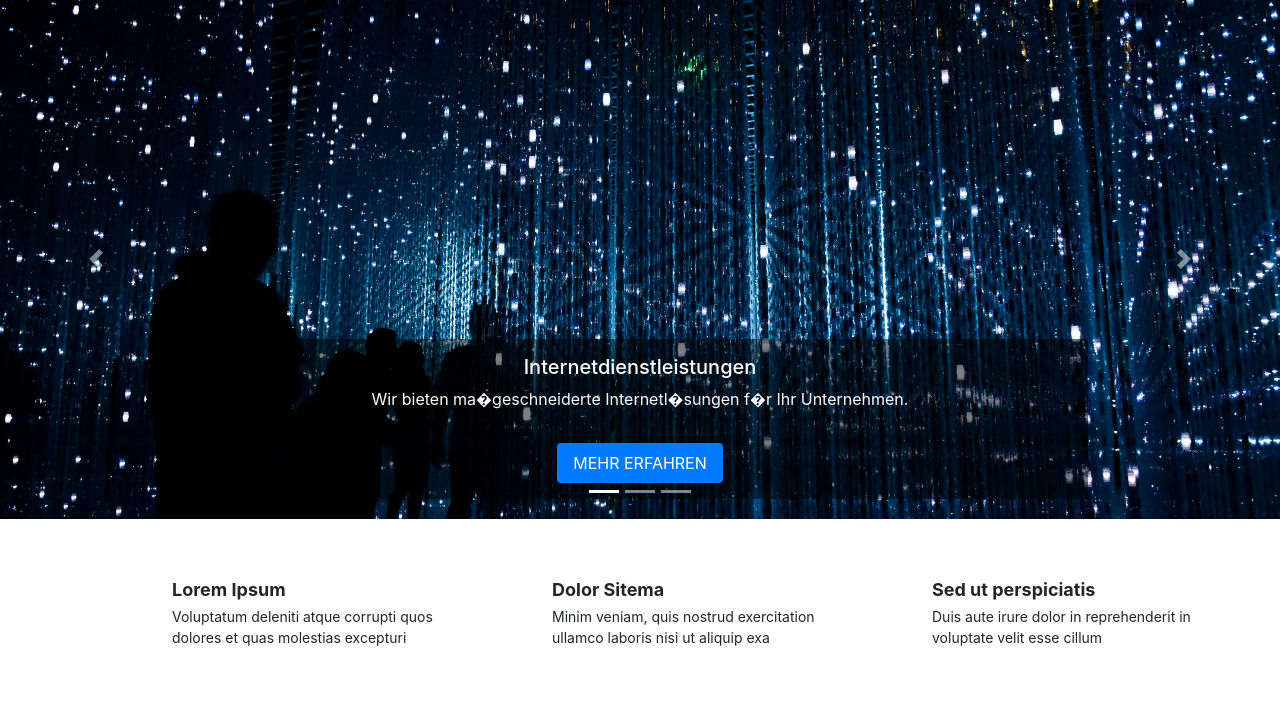
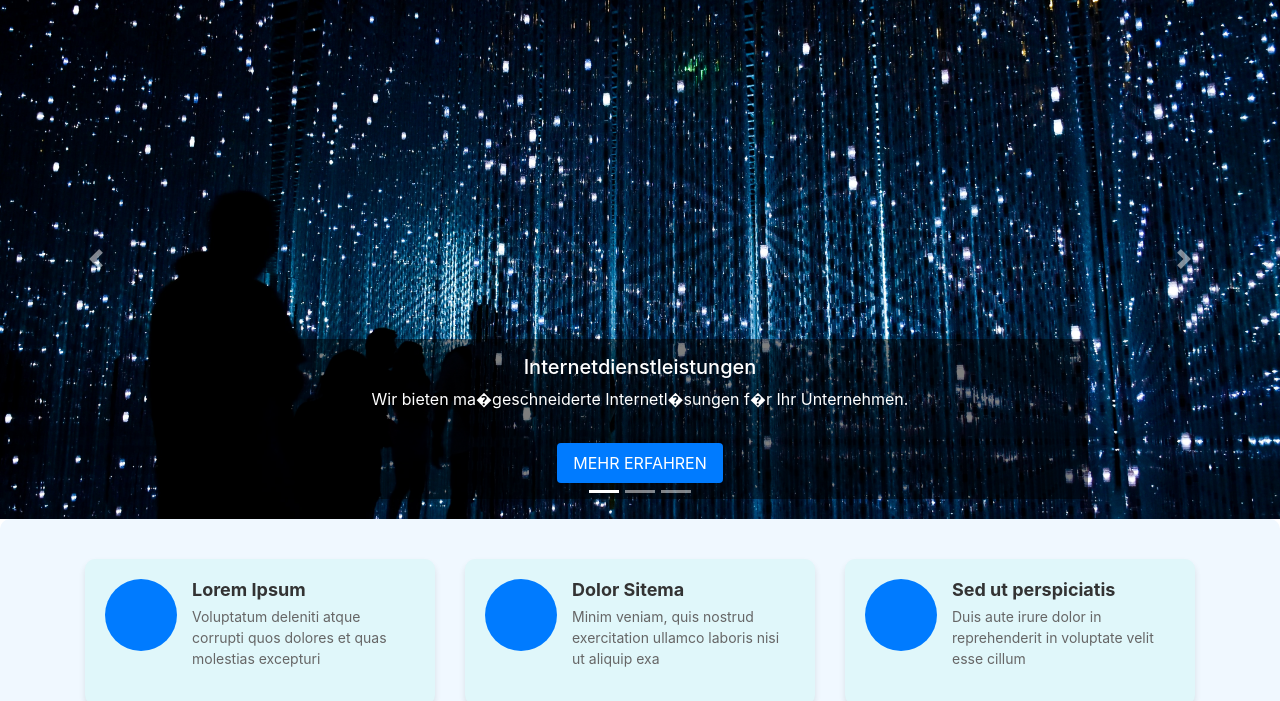
Before and after one commit to netfusionit/webseite_neu, a PHP site: page / in a window 1280 px wide. Shown: the part 57-758 px from the top of the page. Run offline with PHP 8.4, Linux system fonts and the light colour scheme.

Commit message:
Designanpassungen

```diff
--- a/styles.css
+++ b/styles.css
@@ -35,33 +35,37 @@
 # Featured Services Section
 --------------------------------------------------------------*/
 .featured-services {
-    --background-color: color-mix(in srgb, var(--accent-color), transparent 94%);
+    background-color: #f0f8ff;
     padding: 40px 0;
+    border-radius: 10px;
 }
 
     .featured-services .service-item {
-        position: relative;
-        padding-top: 20px;
+        background-color: #e0f7fa;
+        padding: 20px;
+        border-radius: 10px;
+        box-shadow: 0 4px 6px rgba(0, 0, 0, 0.1);
+        transition: transform 0.3s;
     }
 
+        .featured-services .service-item:hover {
+            transform: translateY(-10px);
+        }
+
         .featured-services .service-item .icon {
-            background-color: color-mix(in srgb, var(--accent-color), transparent 80%);
+            background-color: #007bff;
             width: 72px;
             height: 72px;
-            position: relative;
             margin-right: 15px;
-            line-height: 0;
             display: flex;
             align-items: center;
             justify-content: center;
-            transition: ease-in-out 0.3s;
+            border-radius: 50%;
         }
 
             .featured-services .service-item .icon i {
-                color: var(--accent-color);
+                color: #fff;
                 font-size: 32px;
-                z-index: 2;
-                position: relative;
             }
 
         .featured-services .service-item .title {
@@ -71,24 +75,18 @@
         }
 
             .featured-services .service-item .title a {
-                color: var(--heading-color);
+                color: #333;
+                text-decoration: none;
             }
 
                 .featured-services .service-item .title a:hover {
-                    color: var(--accent-color);
+                    color: #007bff;
                 }
 
         .featured-services .service-item .description {
             font-size: 14px;
+            color: #666;
         }
-
-        .featured-services .service-item:hover .icon {
-            background-color: var(--accent-color);
-        }
-
-            .featured-services .service-item:hover .icon i {
-                color: var(--contrast-color);
-            }
 
 /*--------------------------------------------------------------
 # About Section
@@ -100,7 +98,7 @@
     .about .content .who-we-are {
         text-transform: uppercase;
         margin-bottom: 15px;
-        color: color-mix(in srgb, var(--default-color), transparent 40%);
+        color: #6c757d;
     }
 
     .about .content h3 {
@@ -115,12 +113,14 @@
 
         .about .content ul li {
             padding-bottom: 10px;
+            display: flex;
+            align-items: center;
         }
 
         .about .content ul i {
             font-size: 1.25rem;
-            margin-right: 4px;
-            color: var(--accent-color);
+            margin-right: 8px;
+            color: #007bff;
         }
 
     .about .content p:last-child {
@@ -128,9 +128,9 @@
     }
 
     .about .content .read-more {
-        background: var(--accent-color);
-        color: var(--contrast-color);
-        font-family: var(--heading-font);
+        background: #007bff;
+        color: #fff;
+        font-family: Arial, sans-serif;
         font-weight: 500;
         font-size: 16px;
         letter-spacing: 1px;
@@ -140,6 +140,8 @@
         display: inline-flex;
         align-items: center;
         justify-content: center;
+        margin-top: 20px;
+        text-decoration: none;
     }
 
         .about .content .read-more i {
@@ -150,7 +152,7 @@
         }
 
         .about .content .read-more:hover {
-            background: color-mix(in srgb, var(--accent-color), transparent 20%);
+            background: #0056b3;
             padding-right: 19px;
         }
 
@@ -160,4 +162,5 @@
 
     .about .about-images img {
         border-radius: 10px;
+        box-shadow: 0 4px 6px rgba(0, 0, 0, 0.1);
     }
```
